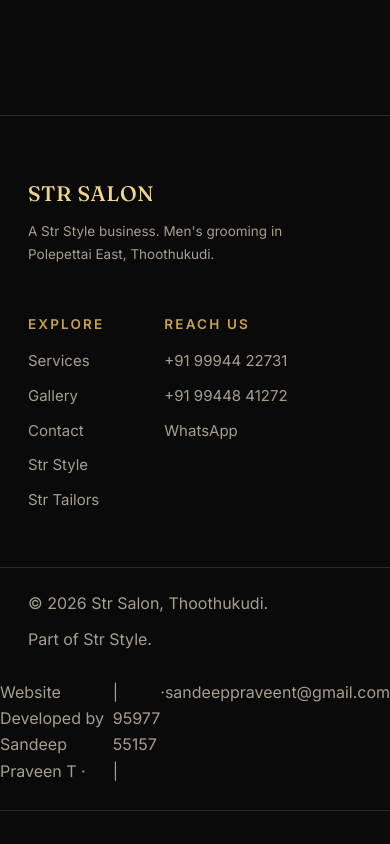
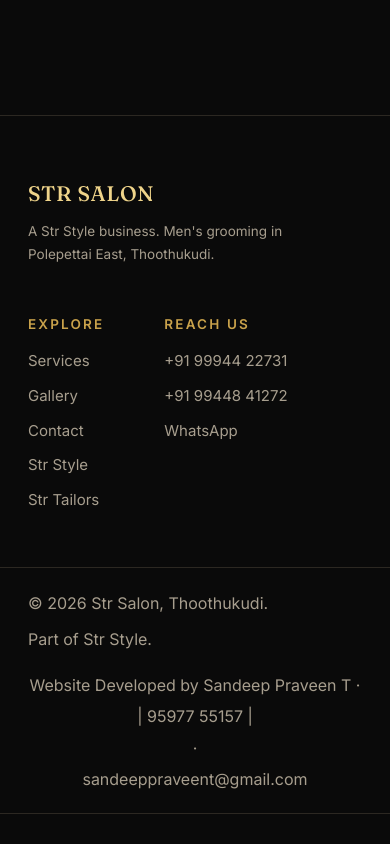
Before and after one commit to strstylein/Str-Style, a plain HTML site: page salon/index.html in a window 390 px wide. Shown: the part 6959-7803 px from the top of the page. Drawn offline with Linux system fonts and the light colour scheme.

Commit message:
Update salon.css

```diff
--- a/assets/css/salon.css
+++ b/assets/css/salon.css
@@ -145,8 +145,8 @@ section{position:relative;}
 .foot-col a{display:block;font-size:15px;margin-bottom:10px;color:var(--muted);}
 .foot-col a:hover{color:var(--gold-hi);}
 .foot-bottom{max-width:var(--maxw);margin:44px auto 0;padding:22px 28px 0;border-top:1px solid var(--line);color:var(--muted);display:flex;justify-content:space-between;flex-wrap:wrap;gap:10px;}
-.dev-credit { display: flex; justify-content: center; padding: 26px 0; color: var(--muted); border-bottom: 1px solid var(--line); }
-
+.dev-credit { display: flex; justify-content: center; align-items: center; flex-wrap: wrap; gap: 8px; padding: 26px 15px; color: var(--muted); border-bottom: 1px solid var(--line); text-align: center; }
+.dev-credit a { color: inherit; text-decoration: none; }
 /* ---------- Reveal ---------- */
 .reveal{opacity:0;transform:translateY(24px);transition:opacity .8s var(--ease), transform .8s var(--ease);}
 .reveal.in{opacity:1;transform:translateY(0);}
@@ -168,3 +168,6 @@ section{position:relative;}
   .contact .wrap{grid-template-columns:1fr;}
   .site-footer .wrap{flex-direction:column;}
 }
+@media (max-width: 600px) {
+   .dev-credit { flex-direction: column; gap: 6px; padding: 20px 15px; line-height: 1.6; }
+}
```
